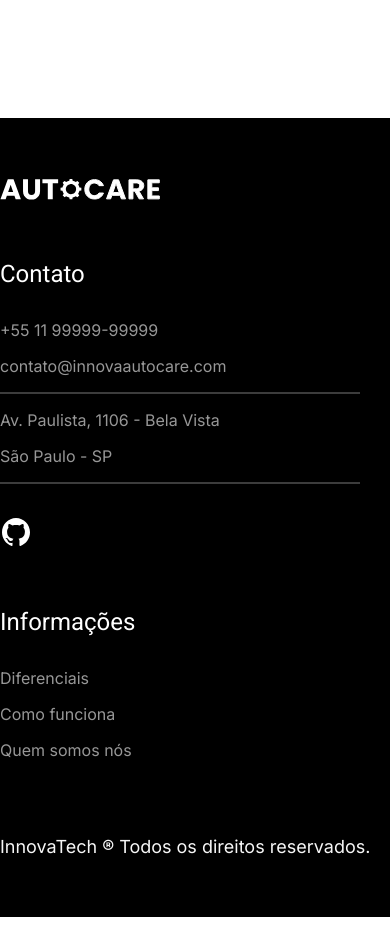
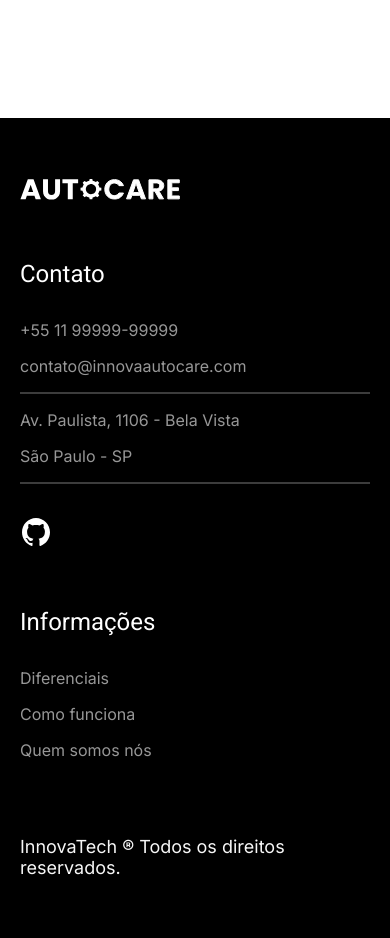
Before and after one commit to InnovaAutoCare/autocare, a React (Vite) app: page /integrantes in a window 390 px wide. Shown: the part 1823-2761 px from the top of the page. Before the commit the page ends 2740 px from the top, so only its background shows below. Built offline with nearby package versions, Linux system fonts and the light colour scheme.

Commit message:
Transformando o componente Footer em CSS Module

```diff
--- a/src/components/Footer/index.css
+++ b/src/components/Footer/index.module.css
@@ -1,4 +1,4 @@
-.footer-bg{
+.footer_bg{
     background-color: var(--preto);
 }
 .footer{
@@ -27,10 +27,10 @@
     text-decoration: none;
     color: #979797;
 }
-.footer-contato ul{
+.footer_contato ul{
     margin-bottom: 32px;
 }
-.footer-contato li:nth-child(even):after{
+.footer_contato li:nth-child(even):after{
     content: "";
     display: block;
     max-width: 360px;
@@ -38,14 +38,14 @@
     background: var(--cinza-escuro);
     margin-top: 16px;
 }
-.footer-redes{
+.footer_redes{
     display: flex;
     gap: 32px;
 }
 .footer a:hover{
     color: var(--branco);
 }
-.footer-copy{
+.footer_copy{
     color: var(--cinza-claro);
     grid-column: 1/-1;
     margin-top: 40px;
@@ -58,7 +58,7 @@
         grid-template-columns: 1fr;
         gap: 60px;
     }
-    .footer-copy{
+    .footer_copy{
         margin-top: 0;
     }
 }
--- a/src/components/Footer/index.tsx
+++ b/src/components/Footer/index.tsx
@@ -1,4 +1,6 @@
-import './index.css';
+import style from './index.module.css';
+import styleIndex from '../../index.module.css';
+
 import logoFooter from "../../assets/svg/logo-footer.svg";
 import githubIcon from "../../assets/svg/github-icon-footer.svg";
 import { Link } from 'react-router-dom';
@@ -6,10 +8,10 @@ import { Link } from 'react-router-dom';
 function Footer() {
   return (
     <>
-      <footer className="footer-bg">
-        <div className="footer container">
+      <footer className={style.footer_bg}>
+        <div className={`${style.footer} ${styleIndex.container}`}>
             <Link to="/"><img src={logoFooter} alt="Logo Innova AutoCare"/></Link>
-            <div className="footer-contato">
+            <div className={style.footer_contato}>
                 <h3>Contato</h3>
                 <ul>
                     <li><a href="tel:+55119999999999">+55 11 99999-99999</a></li>
@@ -17,11 +19,11 @@ function Footer() {
                     <li>Av. Paulista, 1106 - Bela Vista</li>
                     <li>São Paulo - SP</li>
                 </ul>
-                <div className="footer-redes">
+                <div className={style.footer_redes}>
                     <a href="https://github.com/InnovaAutoCare/autocare" target="_blank"><img src={githubIcon} alt="Icone GitHub"/></a>
                 </div>
             </div>
-            <div className="footer-informacoes">
+            <div className={style.footer_informacoes}>
                 <h3>Informações</h3>
                 <nav>
                     <ul>
@@ -31,7 +33,7 @@ function Footer() {
                     </ul>
                 </nav>
             </div>
-            <div className="footer-copy">
+            <div className={style.footer_copy}>
                 <p>InnovaTech ® Todos os direitos reservados.</p>
             </div>
         </div>
```
